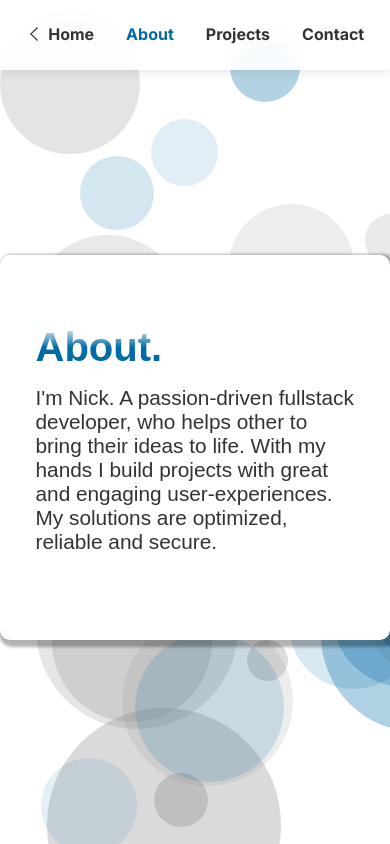
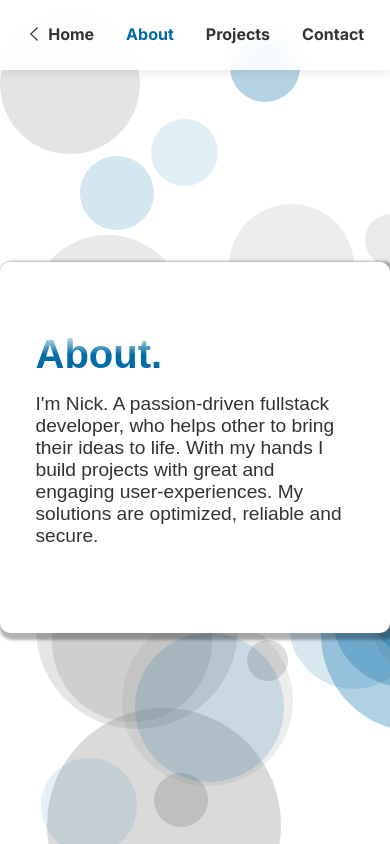
Before and after one commit to MyHKo/website-portfolio, a React (Vite) app: page /about in a window 390 px wide. Built offline with nearby package versions, Linux system fonts and the light colour scheme.

Commit message:
Make the font smaller

```diff
--- a/src/styles/sharedStaticStyles.module.less
+++ b/src/styles/sharedStaticStyles.module.less
@@ -56,15 +56,15 @@
 .text {
   margin-bottom: 1rem;
   width: 95%;
-  font-size: 1.8rem;
+  font-size: 1.7rem;
   color: #333;
 
   @media(max-width: 780px) {
     width: 95%;
-    font-size: 1.5rem;
+    font-size: 1.4rem;
   }
   @media(max-width: 600px) {
     width: 110%;
-    font-size: 1.3rem;
+    font-size: 1.2rem;
   }
 }
```
